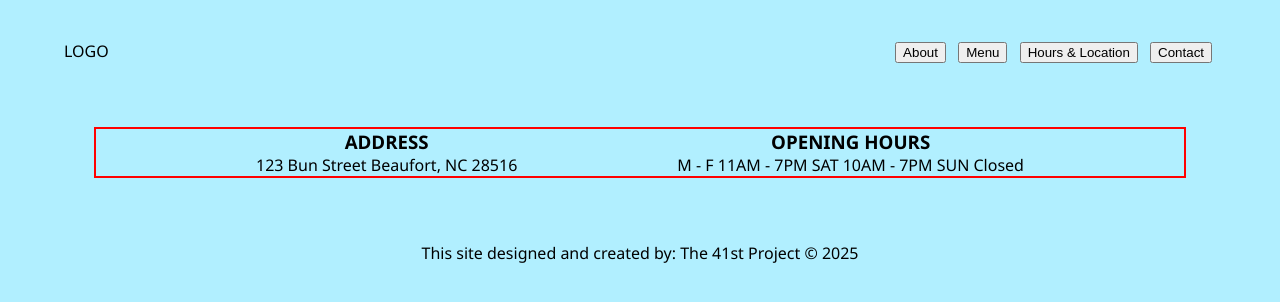
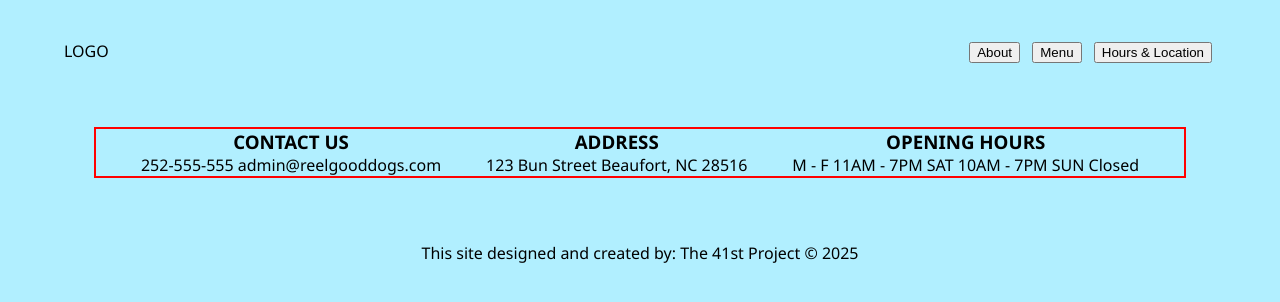
Before and after one commit to kmmoody212/reel-good-dogs, a website built with webpack: page src/template.html in a window 1280 px wide. Built offline with nearby package versions, Linux system fonts and the light colour scheme.

Commit message:
Removed contact.js and added code to hours.js file to simplify amount of pages available on the website.

```diff
--- a/src/index.js
+++ b/src/index.js
@@ -23,4 +23,4 @@ loadHours();
 
 // TODO: button.addEventListener("click", remove children in #content div, run menu.js file)
 
-// TODO: button.addEventListener("click", remove children in #content div, run contact.js file)
+// TODO: button.addEventListener("click", remove children in #content div, run hours.js file)
--- a/src/pages/hours.js
+++ b/src/pages/hours.js
@@ -1,33 +1,45 @@
 export function loadHours() {
     const content = document.getElementById("content");
     const container = document.createElement("div");
+    const contactDiv = document.createElement("div");
     const addressDiv = document.createElement("div");
     const hoursDiv = document.createElement("div");
+    const contactHeading = document.createElement("h3");
     const addressHeading = document.createElement("h3");
     const hoursHeading = document.createElement("h3");
     const addressContent = document.createElement("p");
     const hoursContent = document.createElement("p");
+    const contactInfo = document.createElement("p");
 
     // add classes
-    container.classList.add("hnl-container");
-    addressDiv.classList.add("add-container");
-    hoursDiv.classList.add("hours-container");
-    addressHeading.classList.add("add-h3");
+    container.classList.add("hnl-cont");
+    contactDiv.classList.add("contact-cont");
+    addressDiv.classList.add("add-cont");
+    hoursDiv.classList.add("hours-cont");
+    contactHeading.classList.add("contact-h3");
+    addressHeading.classList.add("address-h3");
     hoursHeading.classList.add("hours-h3");
+    contactInfo.classList.add("contact-text");
     addressContent.classList.add("add-text");
     hoursContent.classList.add("hours-text");
 
 
     // append children
     content.appendChild(container);
+    container.appendChild(contactDiv);
     container.appendChild(addressDiv);
     container.appendChild(hoursDiv);
+    contactDiv.appendChild(contactHeading);
+    contactDiv.appendChild(contactInfo);
     addressDiv.appendChild(addressHeading);
     addressDiv.appendChild(addressContent);
     hoursDiv.appendChild(hoursHeading);
     hoursDiv.appendChild(hoursContent);
 
     // adding content to elements
+    contactHeading.textContent = "CONTACT US";
+    contactInfo.textContent = "252-555-555 \n admin@reelgooddogs.com";
+
     addressHeading.textContent = "ADDRESS";
     addressContent.textContent = "123 Bun Street\nBeaufort, NC\n28516";
 
--- a/src/styles.css
+++ b/src/styles.css
@@ -114,7 +114,7 @@ header > nav > button {
     margin-bottom: 1rem;
 }
 
-#content > .hnl-container {
+#content > .hnl-cont {
     display: flex;
     justify-content: space-evenly;
 }
--- a/src/template.html
+++ b/src/template.html
@@ -13,21 +13,10 @@
             <button id="about">About</button>
             <button id="menu">Menu</button>
             <button id="hours">Hours & Location</button>
-            <button id="contact">Contact</button>
         </nav>
     </header>
 
-    <div id="content">
-        <!-- <div>
-            <p>
-            </p>
-            <img>
-        </div>
-        <div>
-            <img>
-            <p></p>
-        </div> -->
-    </div>
+    <div id="content"></div>
 
     <footer>This site designed and created by: The 41st Project &copy; 2025</footer>
 </body>
```
Also changed, not shown: src/pages/contact.js (deleted).
